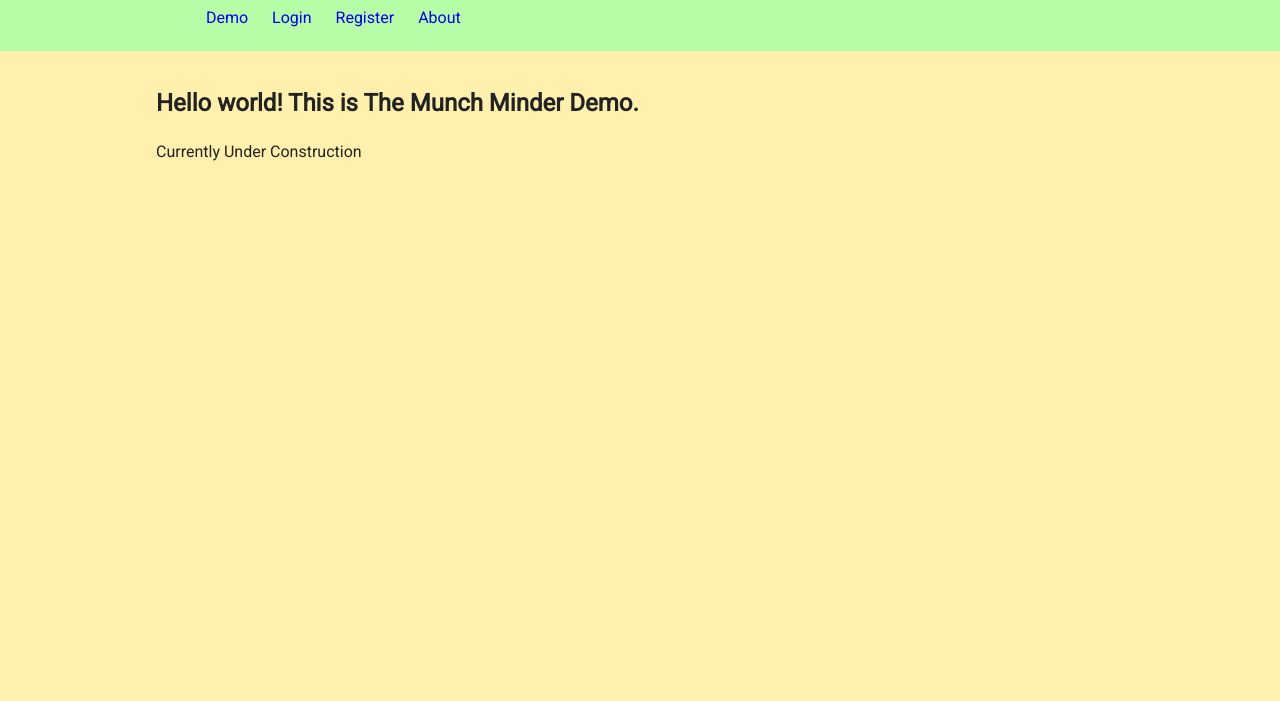
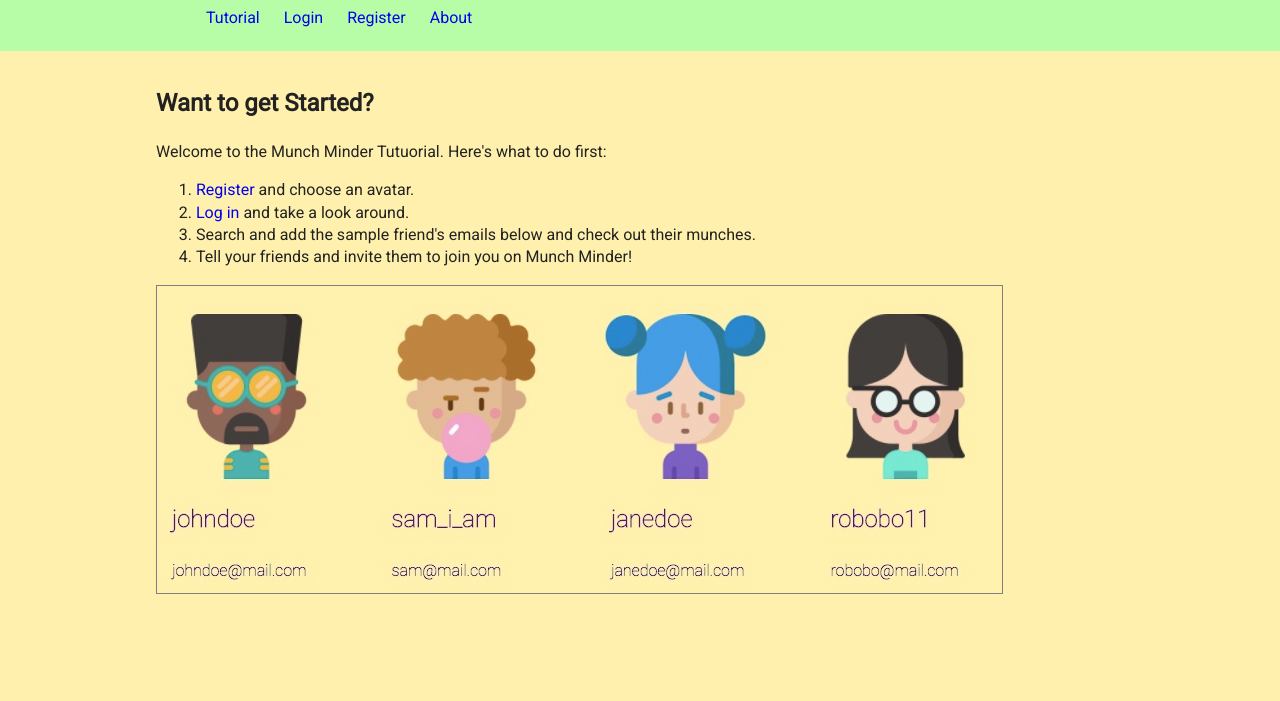
Before and after one commit to chang-steven/munch-minder, a website: page public/tutorial.html in a window 1280 px wide. Shown: the part 99-800 px from the top of the page. Drawn offline with nearby package versions, Linux system fonts and the light colour scheme.

Commit message:
Added user tutorial, and fixed styling

```diff
--- a/public/css/main.css
+++ b/public/css/main.css
@@ -229,7 +229,9 @@ header {
       cursor: pointer;
   }
 
-
+.demo-images img {
+  border: 1px gray solid;
+}
 
 a {
   text-decoration: none;
@@ -276,7 +278,7 @@ input {
   margin: 6px 10px;
 }
 
-#display-munches, #display-peeps, #display-friends {
+#display-munches, #display-peeps, #display-friend, #display-friends {
   max-height: 600px;
   white-space: nowrap;
 }
--- a/public/demo.html
+++ b/public/tutorial.html
@@ -23,7 +23,7 @@
           </div>
           <h1><a href="/">Munch Minder</a></h1>
           <ul class="nav-links">
-              <li><a href="demo.html">Demo</a></li>
+              <li><a href="tutorial.html">Tutorial</a></li>
               <li><a href="login.html">Login</a></li>
               <li><a href="register.html">Register</a></li>
               <li><a href="about.html">About</a></li>
@@ -31,8 +31,17 @@
         </div>
         </header>
         <main>
-        <h2>Hello world! This is The Munch Minder Demo.</h1>
-        <p>Currently Under Construction</p>
+        <h2>Want to get Started?</h1>
+        <p>Welcome to the Munch Minder Tutuorial.  Here's what to do first:</p>
+          <ol>
+            <li><a href="register.html">Register</a> and choose an avatar.</li>
+            <li><a href="login.html">Log in</a> and take a look around.</li>
+            <li>Search and add the sample friend's emails below and check out their munches.</li>
+            <li>Tell your friends and invite them to join you on Munch Minder!</li>
+          </ol>
+        <div class="demo-images">
+        <img src="img/demo-friends.jpeg" alt="demo friends info">
+        </div>
       </main>
       <footer>
         <div class="attribution">
--- a/src/routers/peepsRouter.js
+++ b/src/routers/peepsRouter.js
@@ -43,9 +43,12 @@ peepsRouter.get('/peeps/munches', passport.authenticate('jwt', { session: false
     populate : {path : 'munches'}
   })
   .then(result => {
+    console.log(result);
+
     const allMunches = result.friends.map(a => a.munches)
                              .reduce((a, b) => (a.concat(b)), [])
                              .sort((a, b) => a.date < b.date);
+    console.log(allMunches);
     res.json(allMunches);
   })
   .catch(err => {
```
Also changed, not shown: public/about.html (+3 -4 lines), public/help.html (+1 -1 lines), public/index.html (+3 -1 lines), public/login.html (+1 -1 lines), public/register.html (+1 -1 lines), public/img/demo-friends.jpeg (added).
